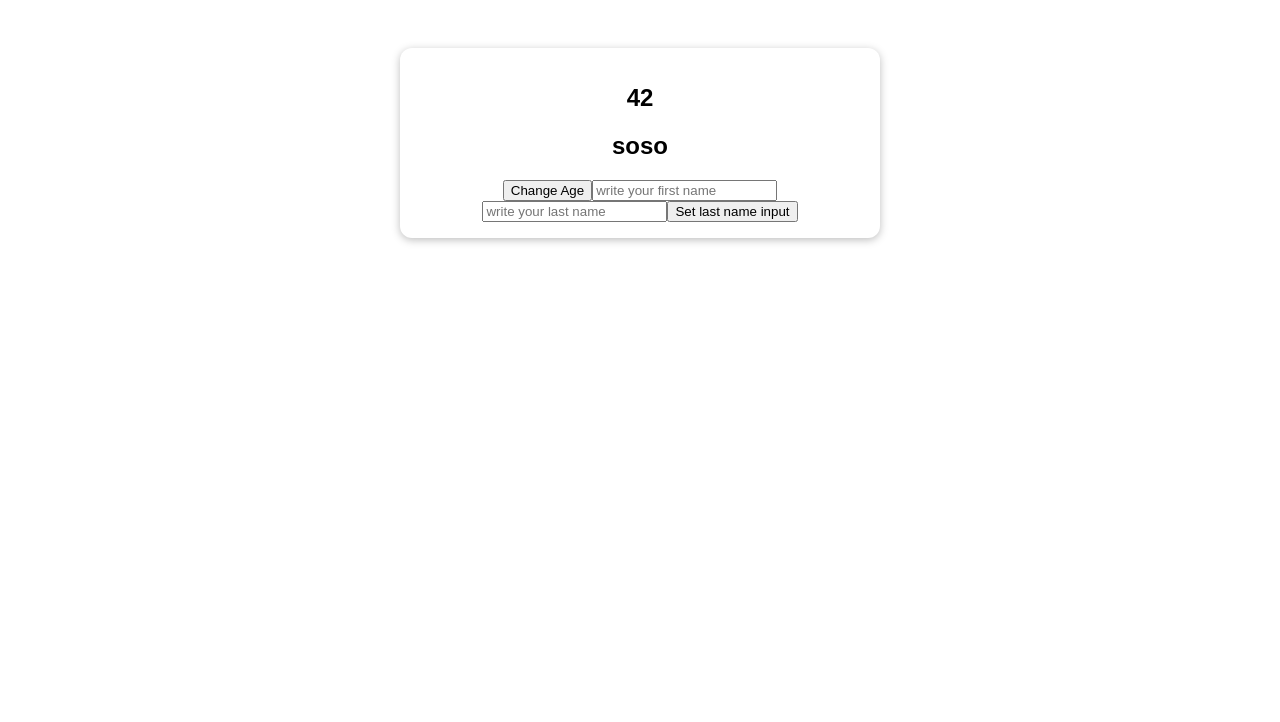
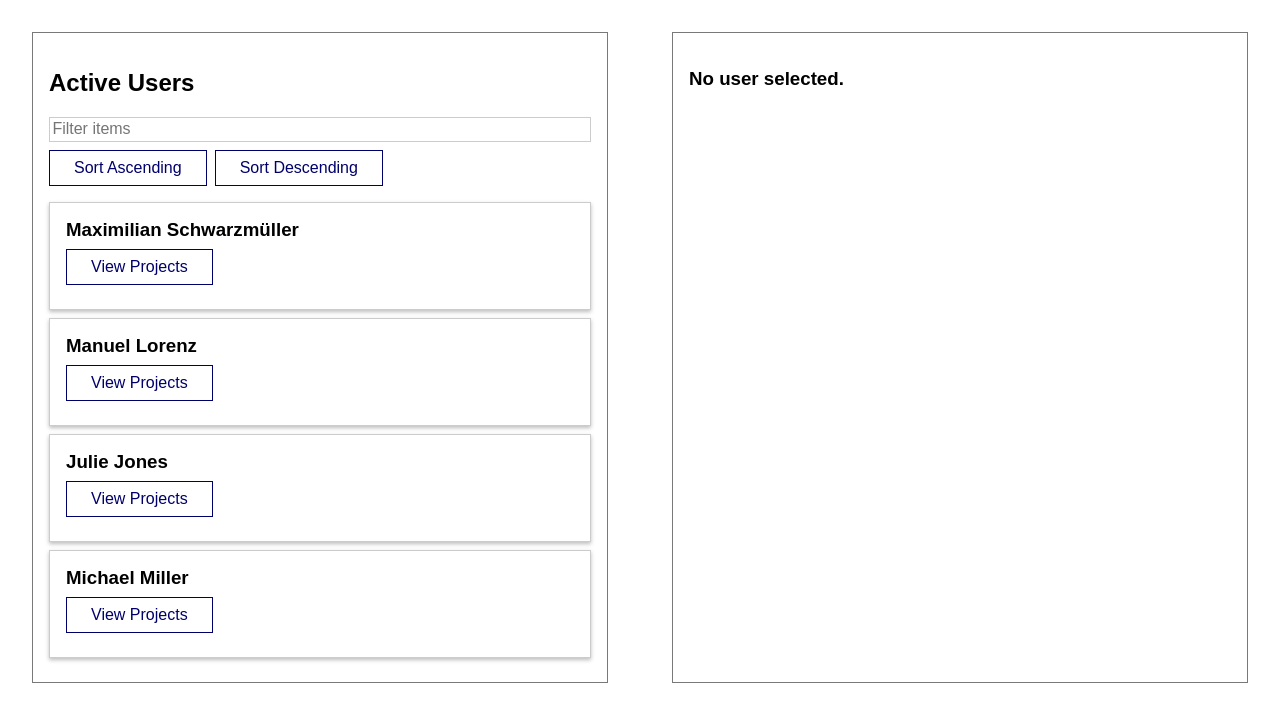
Before and after one commit to yuosif1286/VueCourse, a Vue app: page / in a window 1280 px wide. Shown: the top 722 px of the page. Built offline with nearby package versions, Linux system fonts and the light colour scheme.

Commit message:
complete

```diff
--- a/src/App.vue
+++ b/src/App.vue
@@ -1,84 +1,67 @@
 <template>
-  <section class="container">
-   <user-data :first-name="firstName" :last-name="lastName" ></user-data>
-    <h2>{{oneParam}}</h2>
-    <button @click="setNewAge">Change Age</button>
-
-    <input type="text" placeholder="write your first name" v-model="firstName">
-    <input type="text" placeholder="write your last name" ref="lastNameInput">
-
-    <button @click="setLastNameInput">Set last name input</button>
-    <!--    <input type="text" placeholder="write your last name" v-model="lastName">-->
-
-<!--    <input type="text" placeholder="write your first name" @input="setFirstName">
-    <input type="text" placeholder="write your last name" @input="setLastName">-->
-  </section>
+  <main>
+    <user-list :users="activeUsers" @list-projects="selectUser"></user-list>
+    <projects-list :user="selectedUser"></projects-list>
+  </main>
 </template>
 
-<script setup>
-//import {ref} from "vue";
-import {ref, reactive, computed, watch,provide} from "vue";
-import UserData from "@/components/UserData.vue";
+<script>
+import USER_DATA from './dummy-data.js';
 
-   const firstName=ref('');
-   const lastName=ref('');
-   const lastNameInput=ref(null);
+import UserList from './components/users/UserList.vue';
+import ProjectsList from './components/projects/ProjectsList.vue';
 
-   const uName=computed(function (){
-     return firstName.value + ' ' +lastName.value;
-   });
-
-  const user= reactive({uName:'Maximilian',age:42});
-  const oneParam=ref('soso');
-  function setNewAge(){
-    user.age=20;
-    oneParam.value='yoyo';
-  }
-  //provide
-   provide('user',user);
-//watcher
-/*watch(user,function (newUser,OldUser){
-  console.log('this New user Age:  '+newUser.age);
-  console.log('this old user Age:  '+OldUser.age);
-});*/
-
-  watch([user,uName],function (newValues,oldValues){
-  console.log('this New user Age:  '+newValues[0].age);
-  console.log('this old user Age:  '+oldValues[0].age);
-  console.log('this old uName:  '+oldValues[1]);
-  console.log('this new uName:  '+newValues[1]);
-});
-//used
-  function setFirstName(event){
-    firstName.value=event.target.value;
-  }
-  function setLastName(event){
-    lastName.value=event.target.value;
-  }
-  function setLastNameInput(){
-    lastName.value=lastNameInput.value.value;
-  }
+export default {
+  components: {
+    UserList,
+    ProjectsList,
+  },
+  data() {
+    return {
+      selectedUser: null,
+      activeUsers: USER_DATA,
+    };
+  },
+  methods: {
+    selectUser(uid) {
+      this.selectedUser = this.activeUsers.find((usr) => usr.id === uid);
+    },
+  },
+};
 </script>
 
 <style>
 * {
   box-sizing: border-box;
 }
-
 html {
   font-family: sans-serif;
 }
-
 body {
   margin: 0;
 }
 
-.container {
-  margin: 3rem auto;
-  max-width: 30rem;
-  border-radius: 12px;
-  box-shadow: 0 2px 8px rgba(0, 0, 0, 0.26);
-  padding: 1rem;
-  text-align: center;
+main {
+  display: flex;
+  justify-content: space-around;
+}
+
+button {
+  font: inherit;
+  border: 1px solid #00006b;
+  background-color: transparent;
+  color: #00006b;
+  padding: 0.5rem 1.5rem;
+  cursor: pointer;
+  margin: 0.5rem 0.5rem 0.5rem 0;
+}
+button:hover,
+button:active {
+  background-color: #efefff;
+}
+
+button.selected {
+  background-color: #00006b;
+  color: white;
 }
 </style>
--- /dev/null
+++ b/src/components/UI/BaseContainer.vue
@@ -0,0 +1,14 @@
+<template>
+  <section>
+    <slot></slot>
+  </section>
+</template>
+
+<style scoped>
+section {
+  margin: 2rem;
+  border: 1px solid #797979;
+  padding: 1rem;
+  flex: 1;
+}
+</style>
--- /dev/null
+++ b/src/components/UI/BaseSearch.vue
@@ -0,0 +1,33 @@
+<template>
+  <form>
+    <input type="search" @input="search" :value="searchTerm" placeholder="Filter items" />
+  </form>
+</template>
+
+<script>
+export default {
+  props: ['searchTerm'],
+  emits: ['search'],
+  methods: {
+    search(event) {
+      this.$emit('search', event.target.value);
+    },
+  },
+};
+</script>
+
+<style scoped>
+input {
+  font: inherit;
+  width: 100%;
+  display: block;
+  padding: 0.15rem;
+  border: 1px solid #ccc;
+}
+
+input:focus {
+  outline: none;
+  border-color: #00006b;
+  background-color: #eeeeff;
+}
+</style>
--- a/src/components/UserData.vue
+++ /dev/null
@@ -1,38 +0,0 @@
-
-<template>
-<h2>{{fullName}}</h2>
-  <h2>{{user.age}}</h2>
-</template>
-
-<script >
-import {
-  computed,
-  inject,
-    onBeforeMount,
-    onMounted,
-    onBeforeUpdate,
-    onUpdated,
-    onUnmounted,
-    onBeforeUnmount
-} from "vue";
-
-export default {
-  props:['firstName','lastName'],
-  setup(props){
-    const fullName= computed(function (){
-      return props.firstName +' '+ props.lastName;
-    });
-    onBeforeMount(function (){
-      console.log('good friend');
-    });
-    onUpdated(function (){
-      console.log('good friend');
-    });
-   const user=inject('user')
-    return{fullName,user};
-  },
-};
-</script>
-<style scoped>
-
-</style>
--- /dev/null
+++ b/src/components/projects/ProjectItem.vue
@@ -0,0 +1,24 @@
+<template>
+  <li>
+    <h3>{{ title }}</h3>
+  </li>
+</template>
+
+<script>
+export default {
+  props: ['title'],
+};
+</script>
+
+<style scoped>
+li {
+  background-color: #00006b;
+  color: white;
+  padding: 0.5rem;
+  margin: 1rem 0;
+}
+
+li h3 {
+  margin: 0;
+}
+</style>
--- /dev/null
+++ b/src/components/projects/ProjectsList.vue
@@ -0,0 +1,68 @@
+<template>
+  <base-container v-if="user">
+    <h2>{{ user.fullName }}: Projects</h2>
+    <base-search v-if="hasProjects" @search="updateSearch" :search-term="enteredSearchTerm"></base-search>
+    <ul v-if="hasProjects">
+      <project-item v-for="prj in availableProjects" :key="prj.id" :title="prj.title"></project-item>
+    </ul>
+    <h3 v-else>No projects found.</h3>
+  </base-container>
+  <base-container v-else>
+    <h3>No user selected.</h3>
+  </base-container>
+</template>
+
+<script>
+import ProjectItem from './ProjectItem.vue';
+
+export default {
+  components: {
+    ProjectItem,
+  },
+  props: ['user'],
+  data() {
+    return {
+      enteredSearchTerm: '',
+      activeSearchTerm: '',
+    };
+  },
+  computed: {
+    hasProjects() {
+      return this.user.projects && this.availableProjects.length > 0;
+    },
+    availableProjects() {
+      if (this.activeSearchTerm) {
+        return this.user.projects.filter((prj) =>
+          prj.title.includes(this.activeSearchTerm)
+        );
+      }
+      return this.user.projects;
+    },
+  },
+  methods: {
+    updateSearch(val) {
+      this.enteredSearchTerm = val;
+    },
+  },
+  watch: {
+    enteredSearchTerm(val) {
+      setTimeout(() => {
+        if (val === this.enteredSearchTerm) {
+          this.activeSearchTerm = val;
+        }
+      }, 300);
+    },
+    user() {
+      this.enteredSearchTerm = '';
+    },
+  },
+};
+</script>
+
+<style scoped>
+ul {
+  list-style: none;
+  margin: 0;
+  padding: 0;
+}
+</style>
--- /dev/null
+++ b/src/components/users/UserItem.vue
@@ -0,0 +1,31 @@
+<template>
+  <li>
+    <h3>{{ userName }}</h3>
+    <button @click="viewProjects">View Projects</button>
+  </li>
+</template>
+
+<script>
+export default {
+  props: ['id', 'userName'],
+  emits: ['list-projects'],
+  methods: {
+    viewProjects() {
+      this.$emit('list-projects', this.id);
+    },
+  },
+};
+</script>
+
+<style scoped>
+li {
+  margin: 0.5rem 0;
+  padding: 1rem;
+  box-shadow: 0 2px 4px rgba(0, 0, 0, 0.26);
+  border: 1px solid #ccc;
+}
+
+li h3 {
+  margin: 0;
+}
+</style>
--- /dev/null
+++ b/src/components/users/UserList.vue
@@ -0,0 +1,91 @@
+<template>
+  <base-container>
+    <h2>Active Users</h2>
+    <base-search @search="updateSearch" :search-term="enteredSearchTerm"></base-search>
+    <div>
+      <button @click="sort('asc')" :class="{selected: sorting === 'asc'}">Sort Ascending</button>
+      <button @click="sort('desc')" :class="{selected: sorting === 'desc'}">Sort Descending</button>
+    </div>
+    <ul>
+      <user-item
+        v-for="user in displayedUsers"
+        :key="user.id"
+        :user-name="user.fullName"
+        :id="user.id"
+        @list-projects="$emit('list-projects', $event)"
+      ></user-item>
+    </ul>
+  </base-container>
+</template>
+
+<script>
+import UserItem from './UserItem.vue';
+
+export default {
+  components: {
+    UserItem,
+  },
+  props: ['users'],
+  data() {
+    return {
+      enteredSearchTerm: '',
+      activeSearchTerm: '',
+      sorting: null,
+    };
+  },
+  computed: {
+    availableUsers() {
+      let users = [];
+      if (this.activeSearchTerm) {
+        users = this.users.filter((usr) =>
+          usr.fullName.includes(this.activeSearchTerm)
+        );
+      } else if (this.users) {
+        users = this.users;
+      }
+      return users;
+    },
+    displayedUsers() {
+      if (!this.sorting) {
+        return this.availableUsers;
+      }
+      return this.availableUsers.slice().sort((u1, u2) => {
+        if (this.sorting === 'asc' && u1.fullName > u2.fullName) {
+          return 1;
+        } else if (this.sorting === 'asc') {
+          return -1;
+        } else if (this.sorting === 'desc' && u1.fullName > u2.fullName) {
+          return -1;
+        } else {
+          return 1;
+        }
+      });
+    },
+  },
+  methods: {
+    updateSearch(val) {
+      this.enteredSearchTerm = val;
+    },
+    sort(mode) {
+      this.sorting = mode;
+    },
+  },
+  watch: {
+    enteredSearchTerm(val) {
+      setTimeout(() => {
+        if (val === this.enteredSearchTerm) {
+          this.activeSearchTerm = val;
+        }
+      }, 300);
+    }
+  },
+};
+</script>
+
+<style scoped>
+ul {
+  list-style: none;
+  margin: 0;
+  padding: 0;
+}
+</style>
--- /dev/null
+++ b/src/dummy-data.js
@@ -0,0 +1,33 @@
+export default [
+  {
+    id: 'max',
+    fullName: 'Maximilian Schwarzmüller',
+    projects: [
+      { id: 'max_p1', title: 'Record the Vue course' },
+      { id: 'max_p2', title: 'Create more courses' },
+      { id: 'max_p3', title: 'Keep content updated' }
+    ]
+  },
+  {
+    id: 'manu',
+    fullName: 'Manuel Lorenz',
+    projects: [
+      { id: 'manu_p1', title: 'Create more courses' },
+      { id: 'manu_p2', title: 'Dive into data science topics' },
+      { id: 'manu_p3', title: 'Various things' }
+    ]
+  },
+  {
+    id: 'julie',
+    fullName: 'Julie Jones',
+    projects: [
+      { id: 'julie_p1', title: 'Create agenda for next months' },
+      { id: 'julie_p2', title: 'Explore new topics' }
+    ]
+  },
+  {
+    id: 'michael',
+    fullName: 'Michael Miller',
+    projects: []
+  }
+];
```
Also changed, not shown: src/main.ts (+6 -3 lines).
